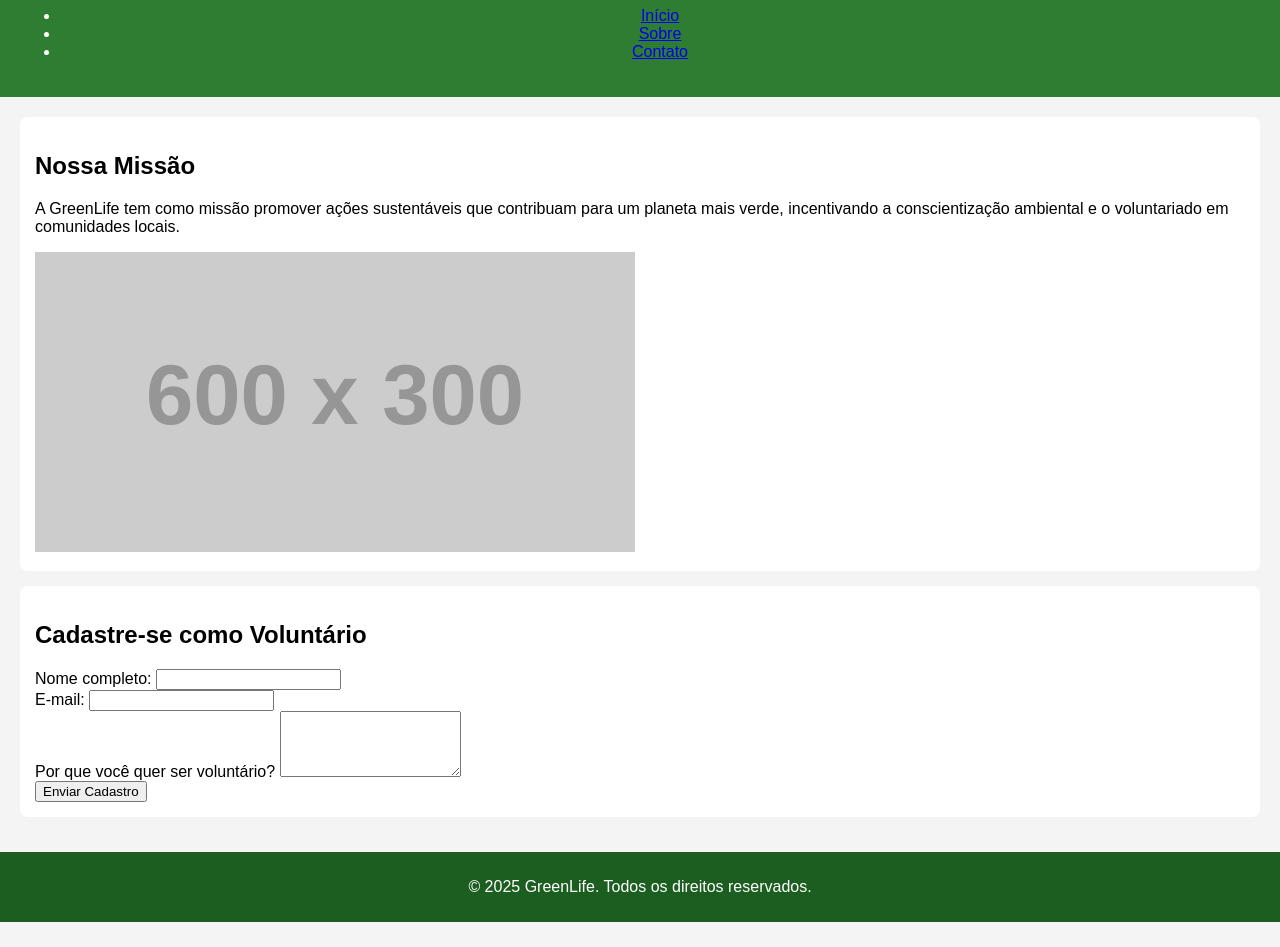
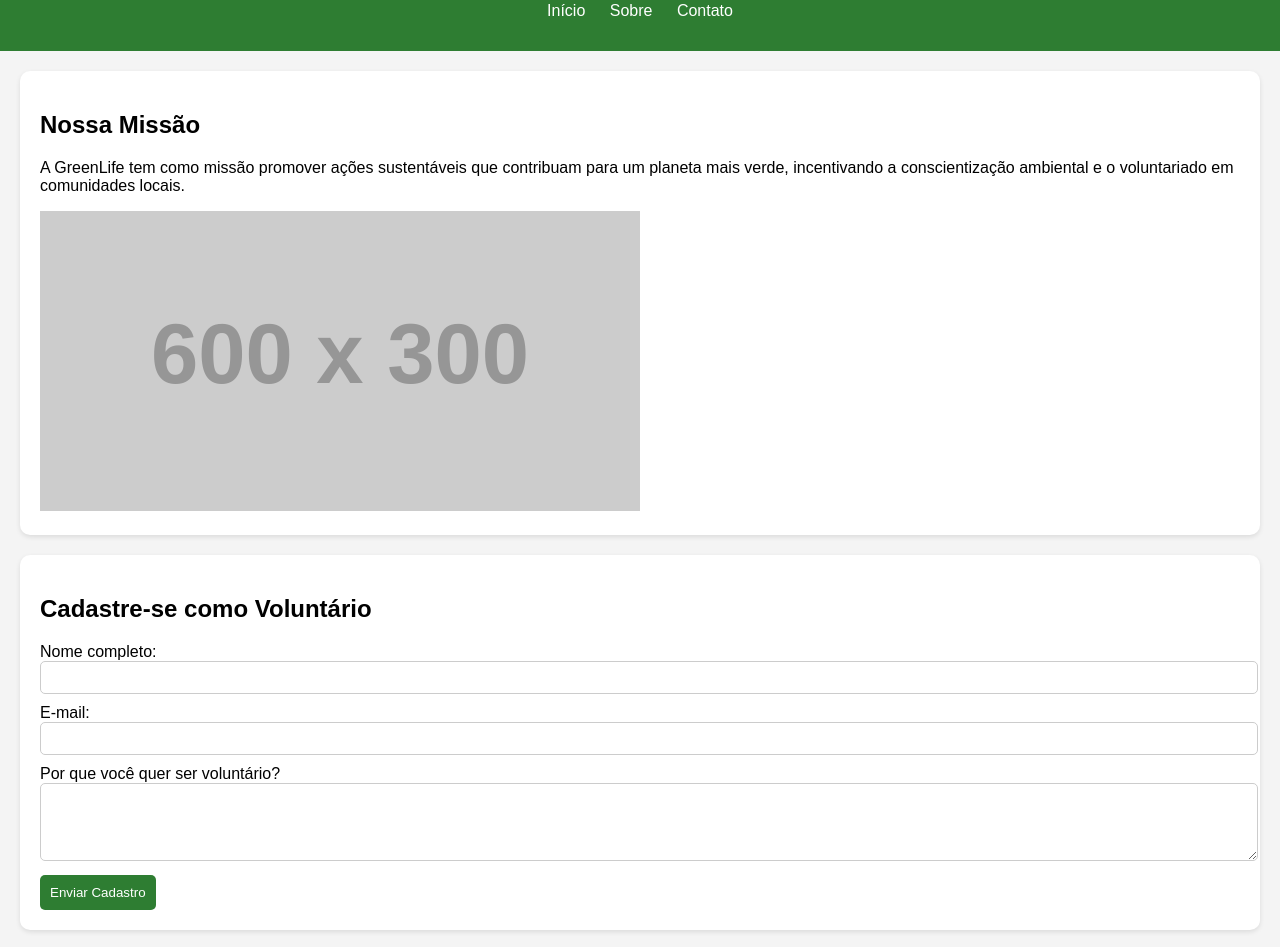
Before and after one commit to Biel2205/greenlife-institucional, a plain HTML site: page index.html in a window 1280 px wide. Shown: the part 94-1041 px from the top of the page. Before the commit the page ends 1016 px from the top, so only its background shows below. Drawn offline with Linux system fonts and the light colour scheme; placeholder pictures from the web are drawn by us.

Commit message:
Update style.css

```diff
--- a/style.css
+++ b/style.css
@@ -4,24 +4,69 @@ body {
     background-color: #f4f4f4;
 }
 
+/* Header */
 header {
     background-color: #2e7d32;
     color: white;
-    padding: 20px;
+    padding: 15px;
     text-align: center;
 }
 
+nav ul {
+    list-style: none;
+    padding: 0;
+}
+
+nav ul li {
+    display: inline;
+    margin: 0 10px;
+}
+
+nav a {
+    color: white;
+    text-decoration: none;
+}
+
+/* Main */
 main {
     padding: 20px;
 }
 
-section {
+/* Cards */
+.card {
     background: white;
-    padding: 15px;
-    margin-bottom: 15px;
-    border-radius: 8px;
+    padding: 20px;
+    margin-bottom: 20px;
+    border-radius: 10px;
+    box-shadow: 0 2px 5px rgba(0,0,0,0.1);
 }
 
+/* Form */
+.form-group {
+    margin-bottom: 10px;
+}
+
+input, textarea {
+    width: 100%;
+    padding: 8px;
+    border-radius: 5px;
+    border: 1px solid #ccc;
+}
+
+button {
+    background-color: #2e7d32;
+    color: white;
+    padding: 10px;
+    border: none;
+    border-radius: 5px;
+    cursor: pointer;
+}
+
+button:hover {
+    background-color: #1b5e20;
+}
+
+/* Footer */
 footer {
     background-color: #1b5e20;
     color: white;
```
